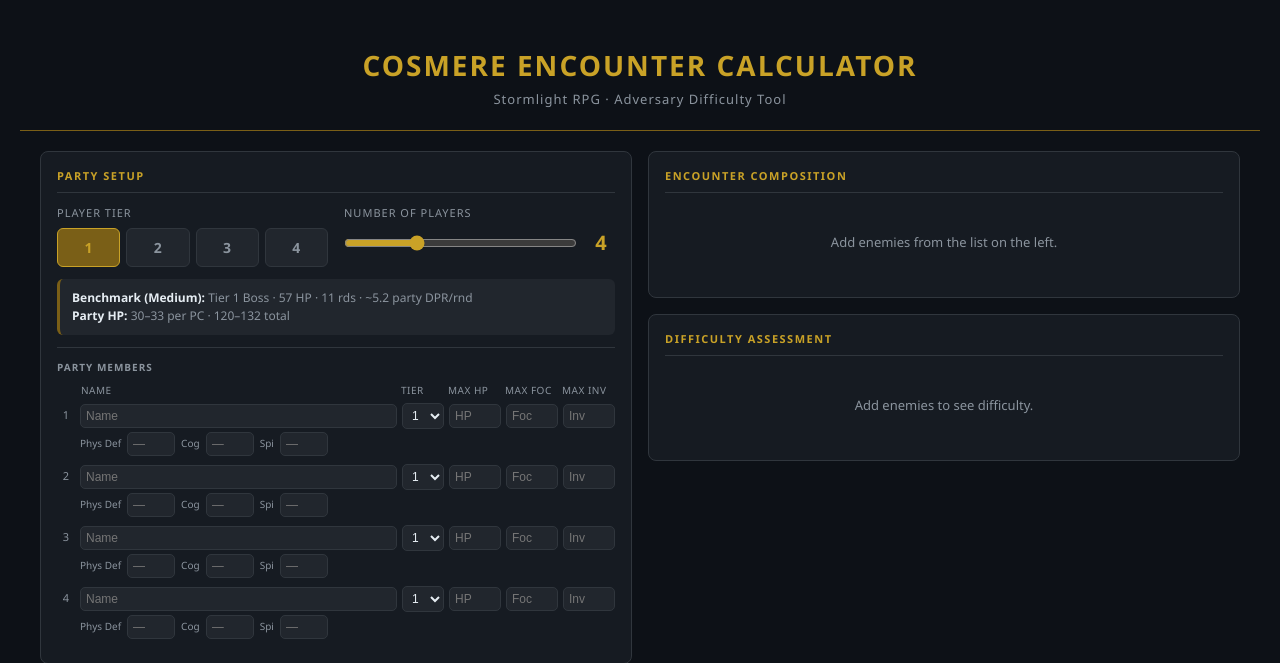
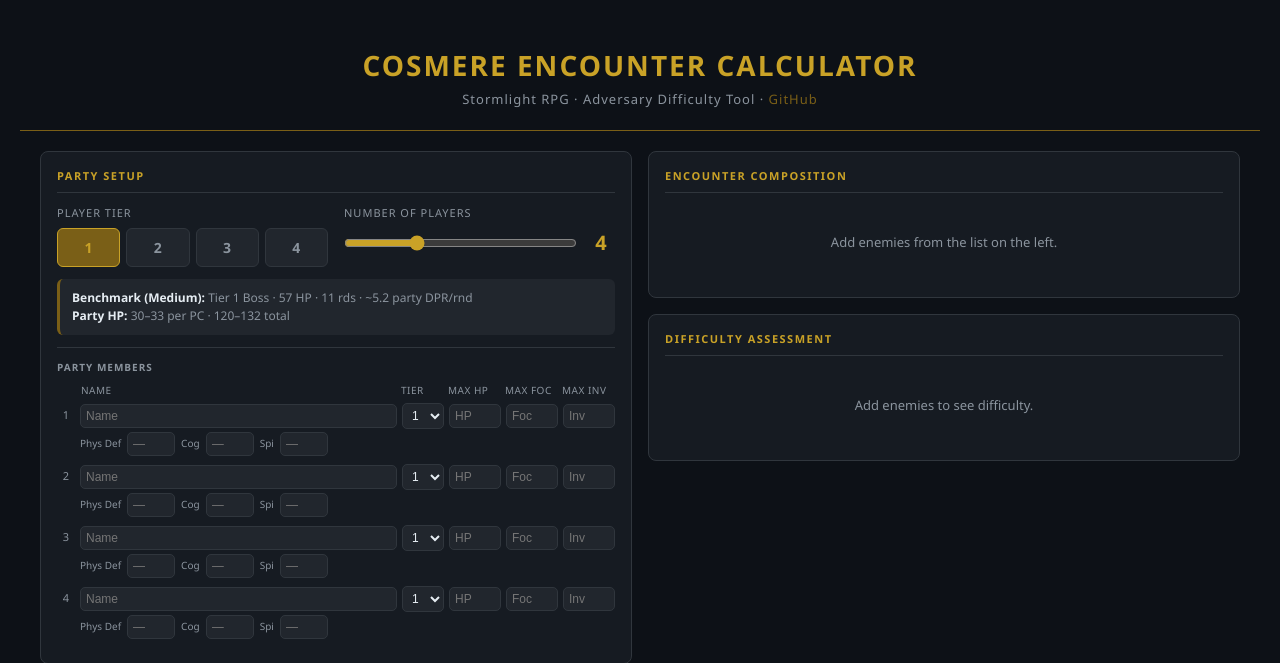
Before and after one commit to Kalvinbw/cosmere-combat-tracker, a Flask app: page / in a window 1280 px wide. Shown: the top 663 px of the page. Run offline with Flask 3, Linux system fonts and the light colour scheme.

Commit message:
Add GitHub repo link to header
Co-Authored-By: Claude Sonnet 4.6 <noreply@anthropic.com>

```diff
--- a/templates/index.html
+++ b/templates/index.html
@@ -193,7 +193,7 @@
 <body>
 <header>
   <h1>Cosmere Encounter Calculator</h1>
-  <p>Stormlight RPG · Adversary Difficulty Tool</p>
+  <p>Stormlight RPG · Adversary Difficulty Tool · <a href="https://github.com/Kalvinbw/cosmere-combat-tracker" target="_blank" rel="noopener" style="color:var(--gold-dim);text-decoration:none;letter-spacing:inherit">GitHub</a></p>
 </header>
 
 <div class="layout">
```
